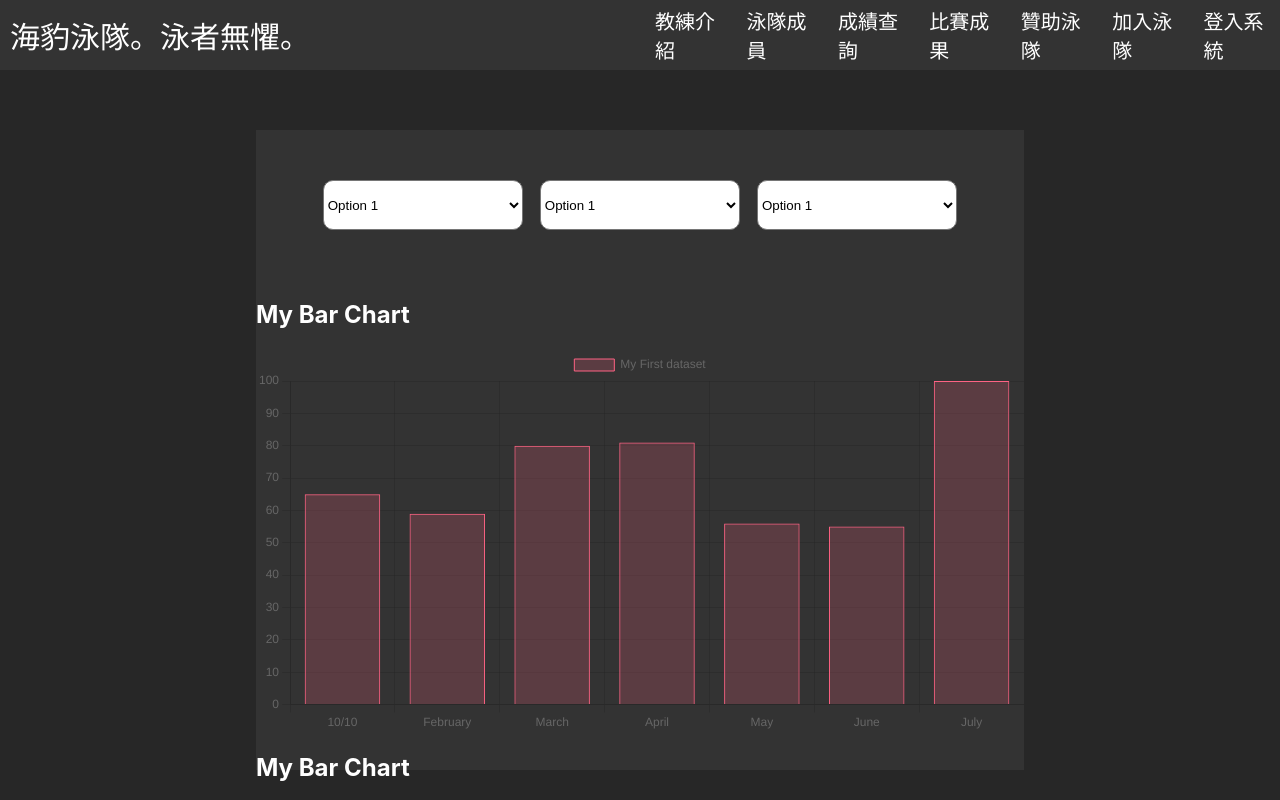
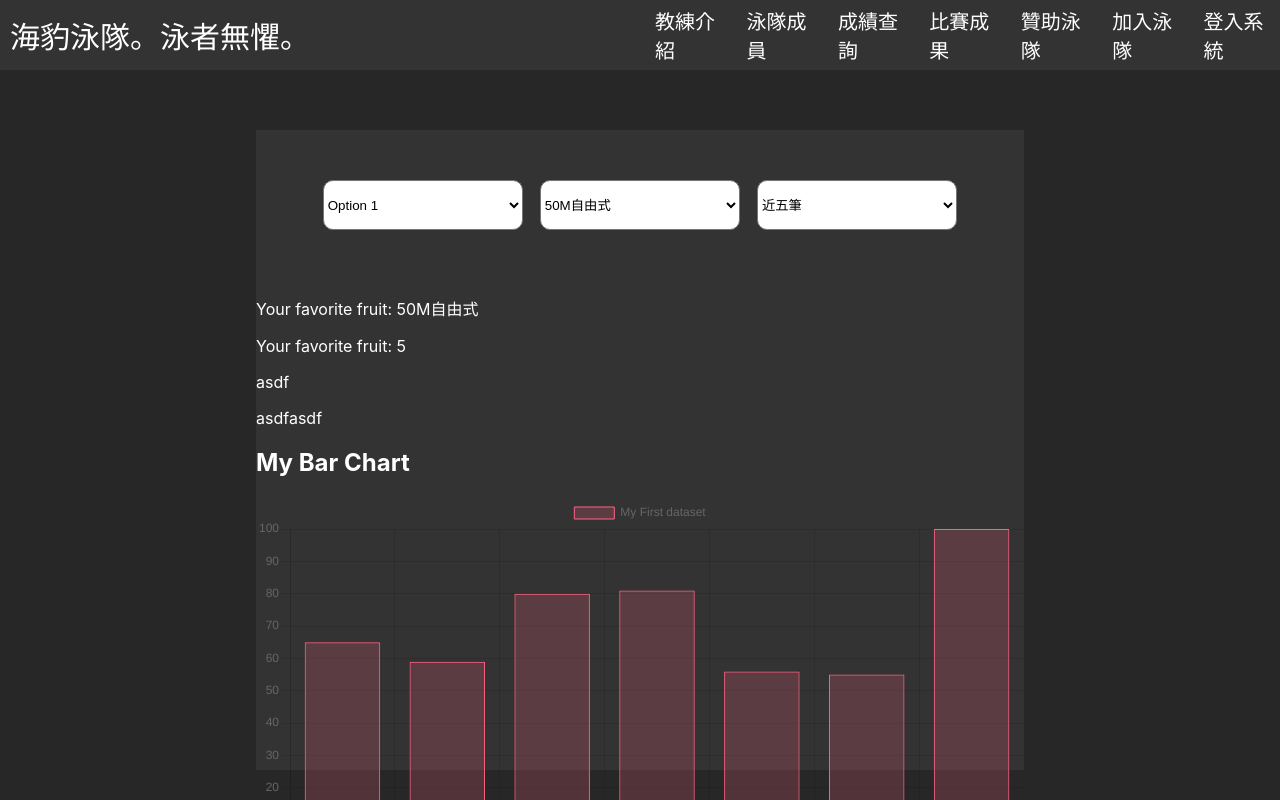
Before and after one commit to bray851011/team-seal, a React (Create React App) app: page /inquiry in a window 1280 px wide. Shown: the top 800 px of the page. Built offline with nearby package versions, Linux system fonts and the light colour scheme; a web font is replaced by a local one.

Commit message:
Update Inquiry Route

```diff
--- a/src/routes/inquiry/inquiry.component.jsx
+++ b/src/routes/inquiry/inquiry.component.jsx
@@ -1,7 +1,9 @@
+import { useState } from 'react';
 import Dropdown from '../../components/dropdown/dropdown.component';
 import './inquiry.styles.scss'
 import { Bar } from 'react-chartjs-2';
 import Chart from 'chart.js/auto';
+
 const data = {
     labels: ['10/10', 'February', 'March', 'April', 'May', 'June', 'July'],
     datasets: [
@@ -18,15 +20,50 @@ const data = {
   };
 
 const Inquiry = () => {
+    const categories = [
+        '50M自由式', '100M自由式','200M自由式','400M自由式','800M自由式','1500M自由式',
+        '50M蝶式', '100M蝶式','200M蝶式',
+        '50M蛙式', '100M蛙式','200M蛙式',
+        '50M仰式', '100M仰式','200M仰式',
+        '100M混合式','200M混合式','400M混合式'
+    ]
+    const [limit, setLimit] = useState(5);
+    const [category, setCategory] = useState('50M自由式');
     return (
         <div className='container'>
-            <div class="selection-container">
+            <div className="selection-container">
                 <Dropdown />
 
-                <Dropdown />
+                <div className="dropdown-container">
+                    <select
+                        className='dropdown'
+                        onChange={e => setCategory(e.target.value)}
+                    >
+                        {categories.map((category) => (
+                            <option value={category}>{category}</option>
+                        ))}
+                    </select>
+                </div>
 
-                <Dropdown />
+                <div className="dropdown-container">
+                    <select
+                        className='dropdown'
+                        onChange={e => setLimit(e.target.value)}
+                    >
+                        <option value="5">近五筆</option>
+                        <option value="10">近十筆</option>
+                        <option value="20">近二十筆</option>
+                        <option value="0">全部</option>
+                    </select>
+                </div>
 
+            </div>
+            <p>Your favorite fruit: {category}</p>
+            <p>Your favorite fruit: {limit}</p>
+
+            <div className='detail-container'>
+                <p>asdf</p>
+                <p>asdfasdf</p>
             </div>
 
             <div>
```
